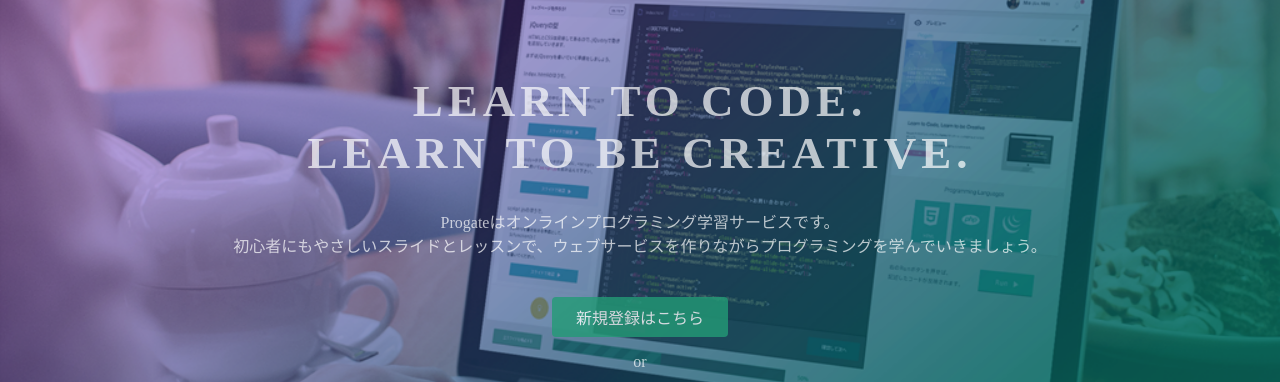
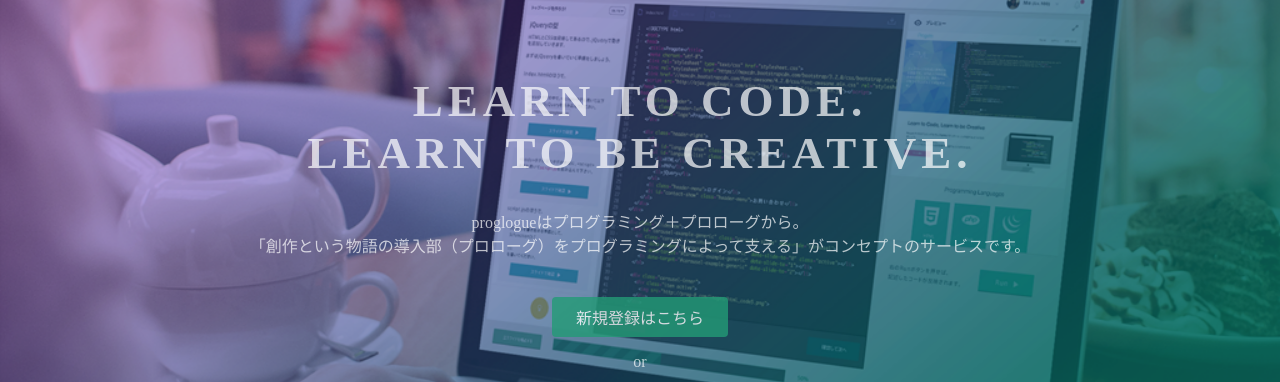
Before and after one commit to tabariko/sample, a plain HTML site: page index.html in a window 1280 px wide. Shown: the part 135-517 px from the top of the page. Drawn offline with Linux system fonts and the light colour scheme.

Commit message:
Update index.html

```diff
--- a/index.html
+++ b/index.html
@@ -3,7 +3,7 @@
 <head>
   <meta charset="utf-8">
   <meta name="viewport" content="width=device-width, initial-scale=1.0">
-  <title>Progate</title>
+  <title>Proglogue</title>
   <link href="https://maxcdn.bootstrapcdn.com/font-awesome/4.7.0/css/font-awesome.min.css" rel="stylesheet" integrity="sha384-wvfXpqpZZVQGK6TAh5PVlGOfQNHSoD2xbE+QkPxCAFlNEevoEH3Sl0sibVcOQVnN" crossorigin="anonymous">
   <link rel="stylesheet" type="text/css" href="stylesheet.css">
 </head>
@@ -24,7 +24,7 @@
   <div class="top-wrapper">
     <div class="container">
       <h1>LEARN TO CODE.<br>LEARN TO BE CREATIVE.</h1>
-      <p>Progateはオンラインプログラミング学習サービスです。<br>初心者にもやさしいスライドとレッスンで、ウェブサービスを作りながらプログラミングを学んでいきましょう。</p>
+      <p>proglogueはプログラミング＋プロローグから。<br>「創作という物語の導入部（プロローグ）をプログラミングによって支える」がコンセプトのサービスです。</p>
       <div class="btn-wrapper">
         <a href="#" class="btn signup">新規登録はこちら</a>
         <p>or</p>
```
